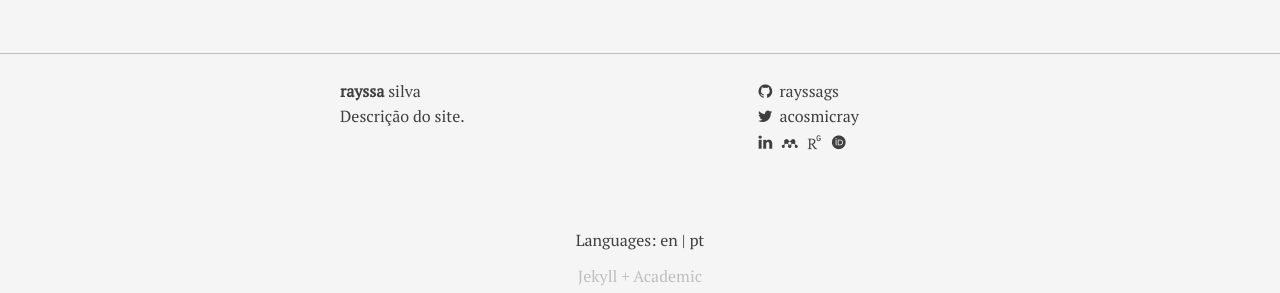
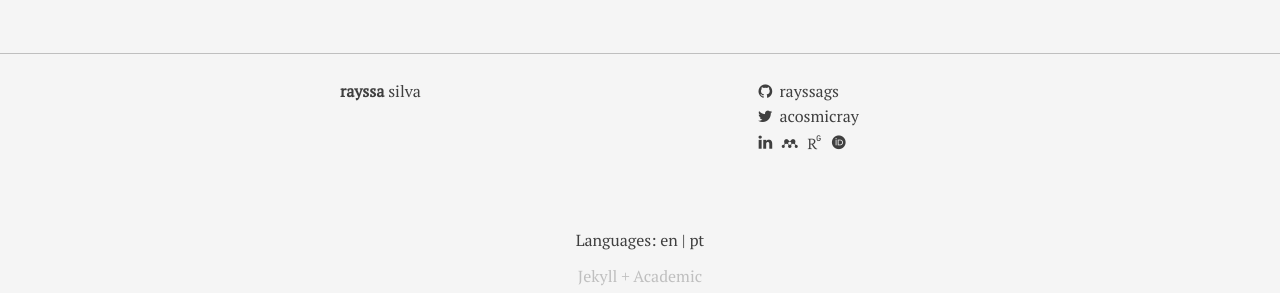
Before and after one commit to rayssags/rayssags.github.io, a Jekyll site: the page built from index.en.md, in a window 1280 px wide. Shown: the part 484-777 px from the top of the page. Built offline with Jekyll 4.4.1, drawn with Linux system fonts in a browser that asks for light colours; some web fonts are replaced.

Commit message:
New site!

```diff
--- a/_config.yml
+++ b/_config.yml
@@ -20,12 +20,12 @@
 
 title_html: "<b>rayssa</b> silva"
 title:
-  en: Rayssa Silva
-  pt: Rayssa Silva
+  en: Rayssa Guimarães Silva
+  pt: Rayssa Guimarães Silva
 #pitch: pitch test
 email: rayssa17@astro.ufrj.br
 description: >- # this means to ignore newlines until "baseurl:"
-  Descrição do site.
+
 baseurl: "" # the subpath of your site, e.g. /blog
 url: "" # the base hostname & protocol for your site, e.g. http://example.com
 twitter: acosmicray
@@ -40,7 +40,7 @@
 
 name: Rayssa
 author_display: true
-shortbio: Biografia curta
+shortbio:
 
 # Build settings
 theme: academic
```
